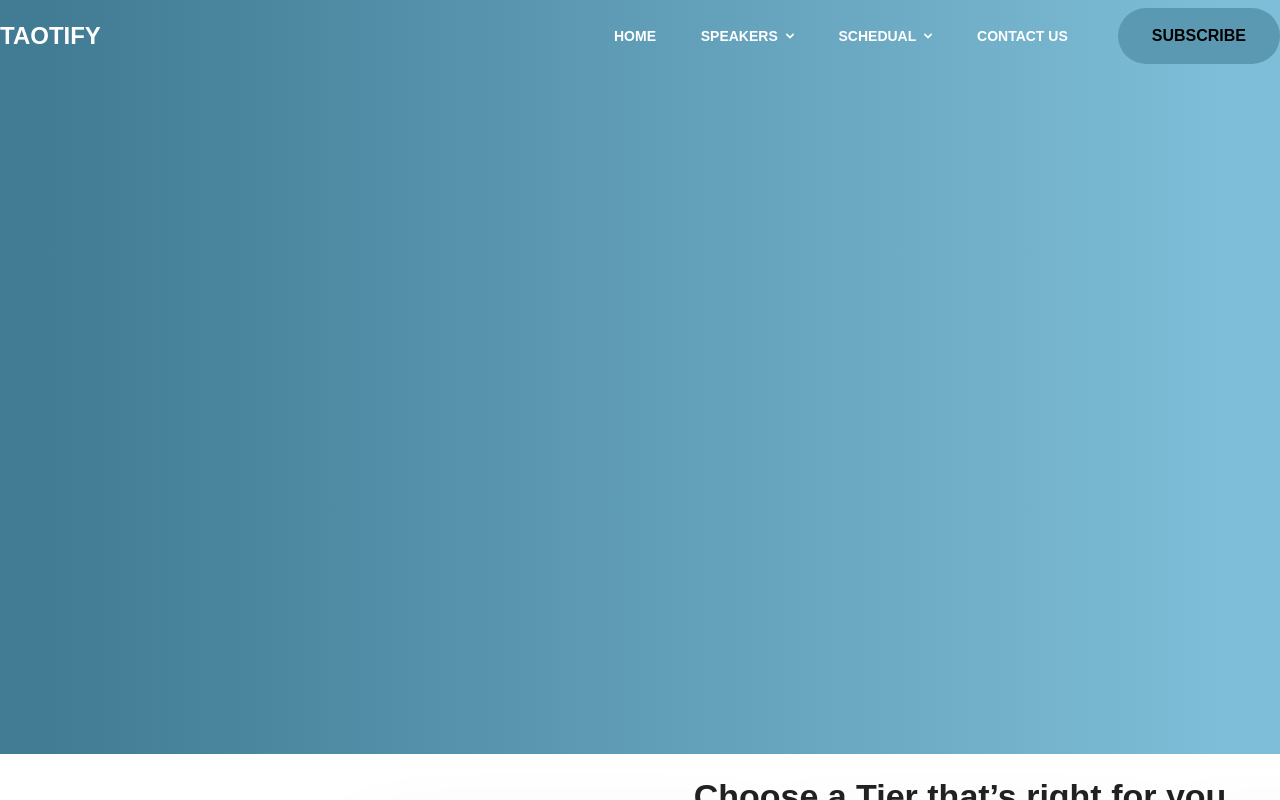
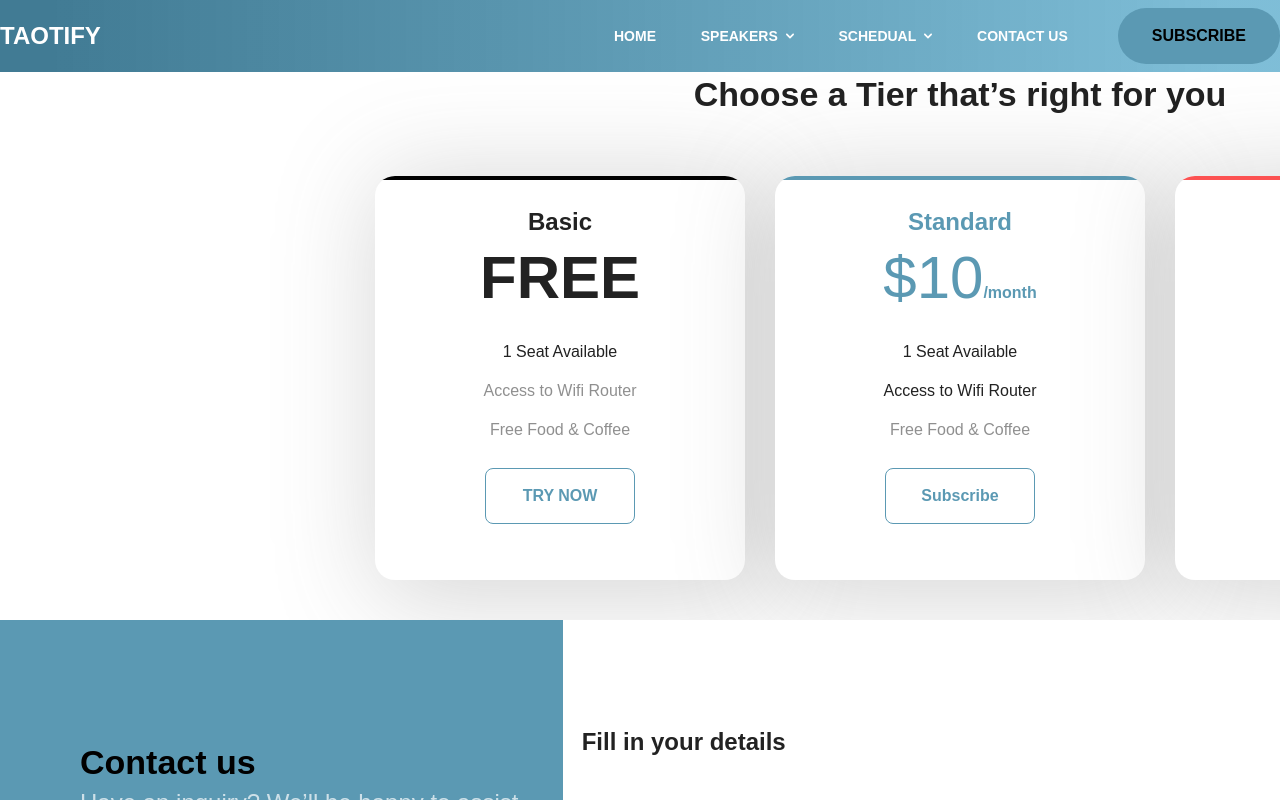
Before and after one commit to taodemy/taotify-website, a Next.js app: page / in a window 1280 px wide. Shown: the top 800 px of the page. Built offline with nearby package versions, Linux system fonts and the light colour scheme.

Commit message:
fix: make navigator fixed

```diff
--- a/src/components/Navigator/index.module.scss
+++ b/src/components/Navigator/index.module.scss
@@ -1,6 +1,11 @@
 .header_outer_wrapper {
   display: flex;
   justify-content: center;
+  background: linear-gradient(90deg, #417B94 3.82%, rgba(74, 163, 199, 0.71) 95.66%);
+  position: fixed;
+  width: 100%;
+  top: 0;
+  z-index: 100;
 
   .header_inner_wrapper {
     width: 1280px;
--- a/src/pages/index.module.scss
+++ b/src/pages/index.module.scss
@@ -1,5 +1,3 @@
 .top_header {
-  height: 754px;
-  background: linear-gradient(90deg, #417B94 3.82%, rgba(74, 163, 199, 0.71) 95.66%);
-  margin-bottom: 20px;
+  height: 72px;
 }
--- a/src/pages/index.tsx
+++ b/src/pages/index.tsx
@@ -16,7 +16,6 @@ export default function Home() {
       <main>
         <header className={style.top_header}>
           <Navigator />
-          {/* Please put Hero Section Here, Thanks */}
         </header>
         <PriceTier />
         <Footer />
```
